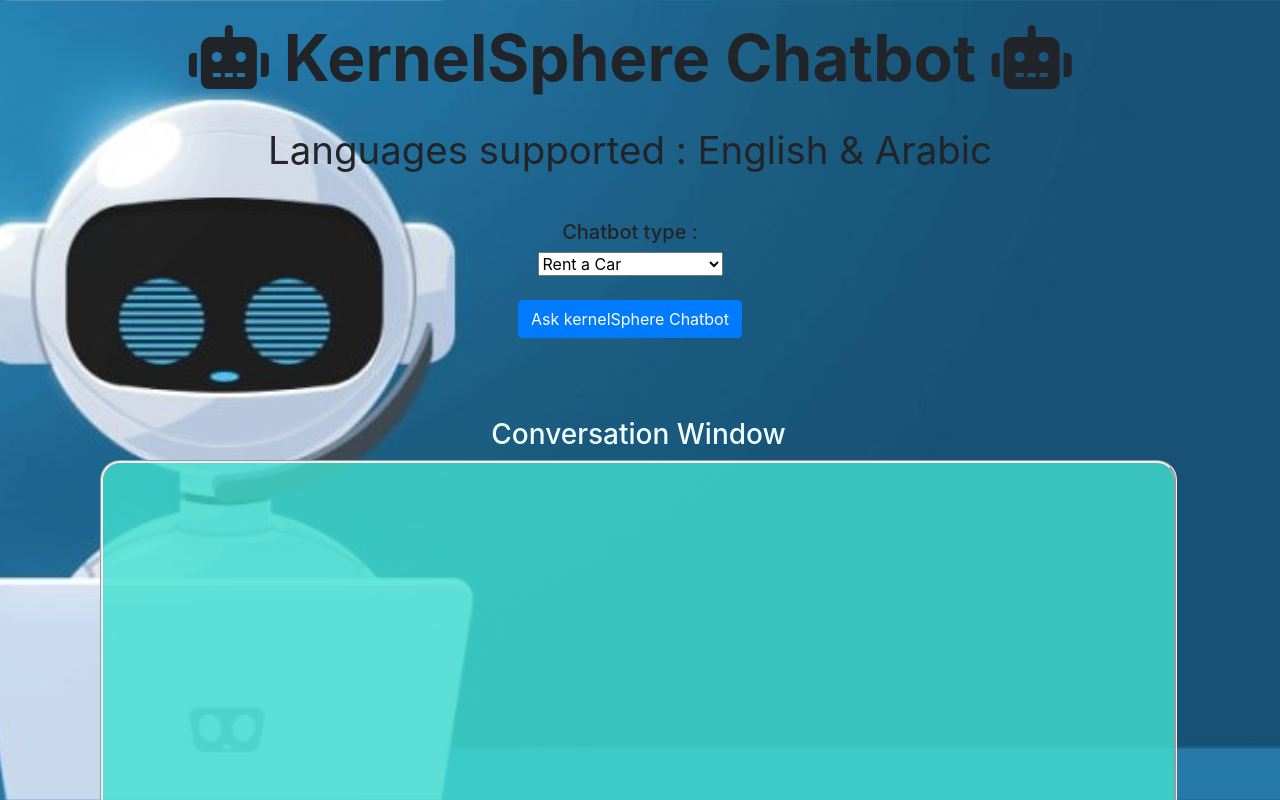
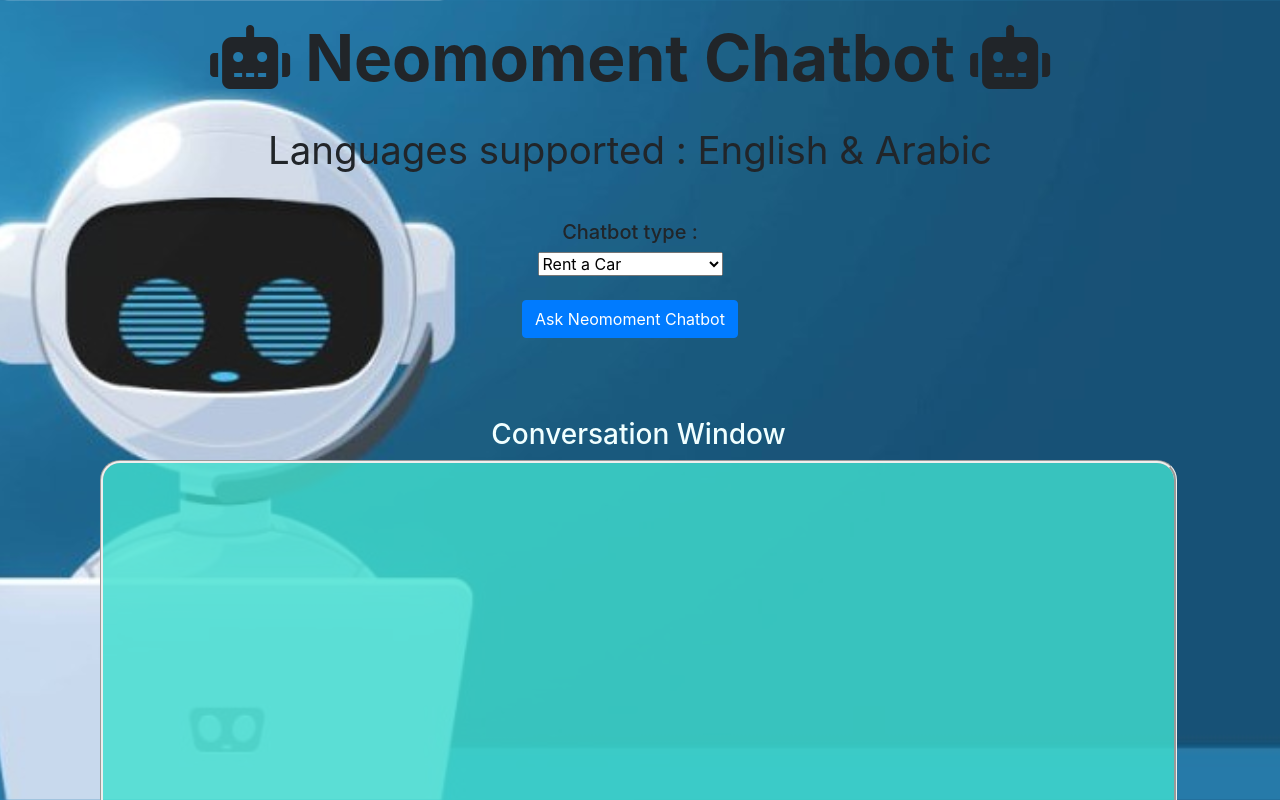
Before and after one commit to shaikhsaalem1997/angular-chatbot-poc, an Angular app: page / in a window 1280 px wide. Shown: the top 800 px of the page. Built offline with nearby package versions, Linux system fonts and the light colour scheme.

Commit message:
Update app.component.html

```diff
--- a/src/app/app.component.html
+++ b/src/app/app.component.html
@@ -22,8 +22,8 @@
     <div style="padding-bottom: 5%; padding-top: 10px;">
       <p class="justify-content-center" *ngIf="chatbot_name === ''"
       style="font-size: 5vw; font-weight: bold;">
-      <i class="fas fa-robot"></i> KernelSphere Chatbot <i class="fas fa-robot"></i>
-      <title>KernelSphere Chatbot</title>
+      <i class="fas fa-robot"></i> Neomoment Chatbot <i class="fas fa-robot"></i>
+      <title>Neomoment Chatbot</title>
     </p>
     <p class="justify-content-center" *ngIf="chatbot_name !== ''"
       style="font-size: 5vw; font-weight: bold;">
@@ -51,7 +51,7 @@
     <ul class="navbar-nav">
 
       <li class="nav-item" *ngIf="chatbot_name === ''">
-          <button class="btn btn-primary" Button>Ask kernelSphere Chatbot</button>
+          <button class="btn btn-primary" Button>Ask Neomoment Chatbot</button>
       </li>
       <li class="nav-item" *ngIf="chatbot_name !== ''">
         <button class="btn btn-primary" Button>Ask {{chatbot_name}} </button>
```
